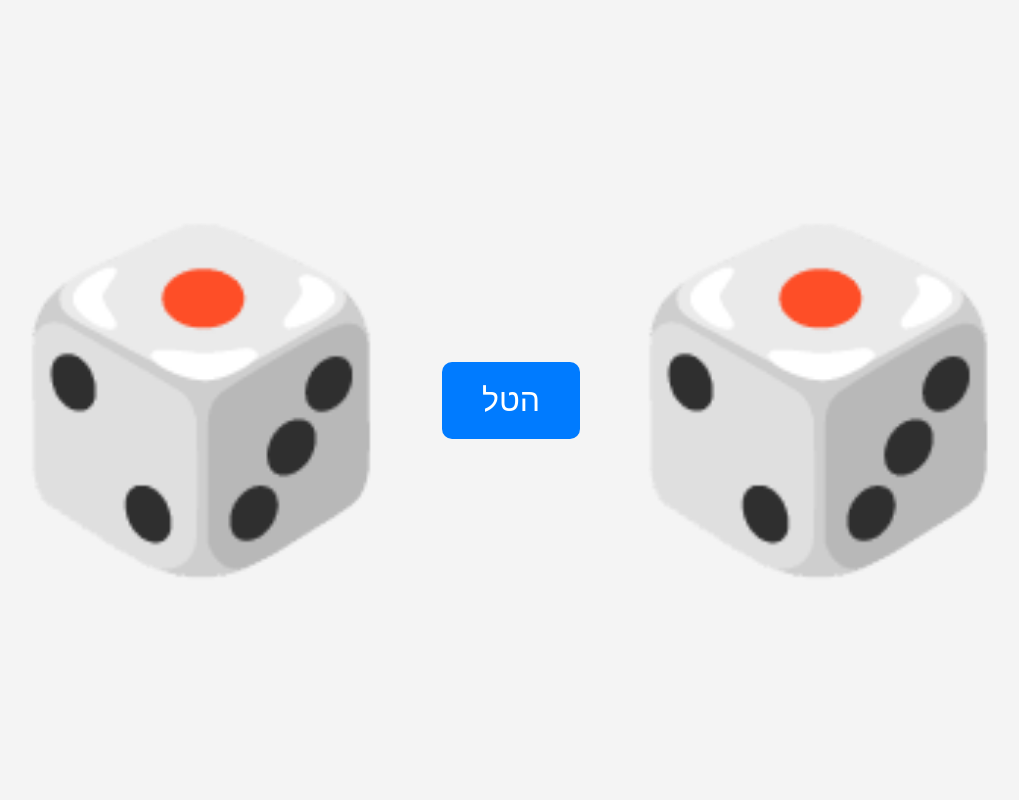
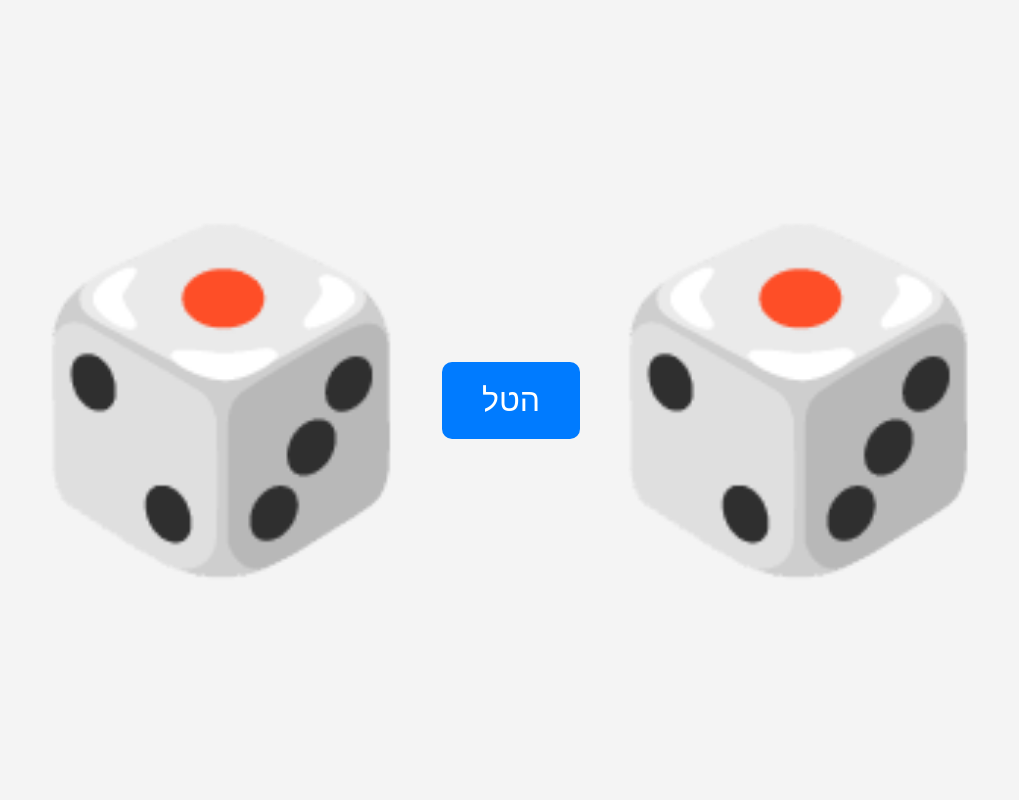
Before and after one commit to RomanCheprack/Dices, a Flask app: page / in a window 1280 px wide. Shown: the whole page, without its empty margins (129-1148 px from the left). Run offline with Flask 3, Linux system fonts and the light colour scheme.

Commit message:
Fixing gap between button and dices

```diff
--- a/static/styles.css
+++ b/static/styles.css
@@ -19,7 +19,7 @@ html, body {
     display: flex;
     justify-content: center;
     align-items: center;
-    gap: 40px;
+    gap: 20px;
     height: 100%;
     width: 100%;
     flex-direction: column; /* Default = portrait */
```
